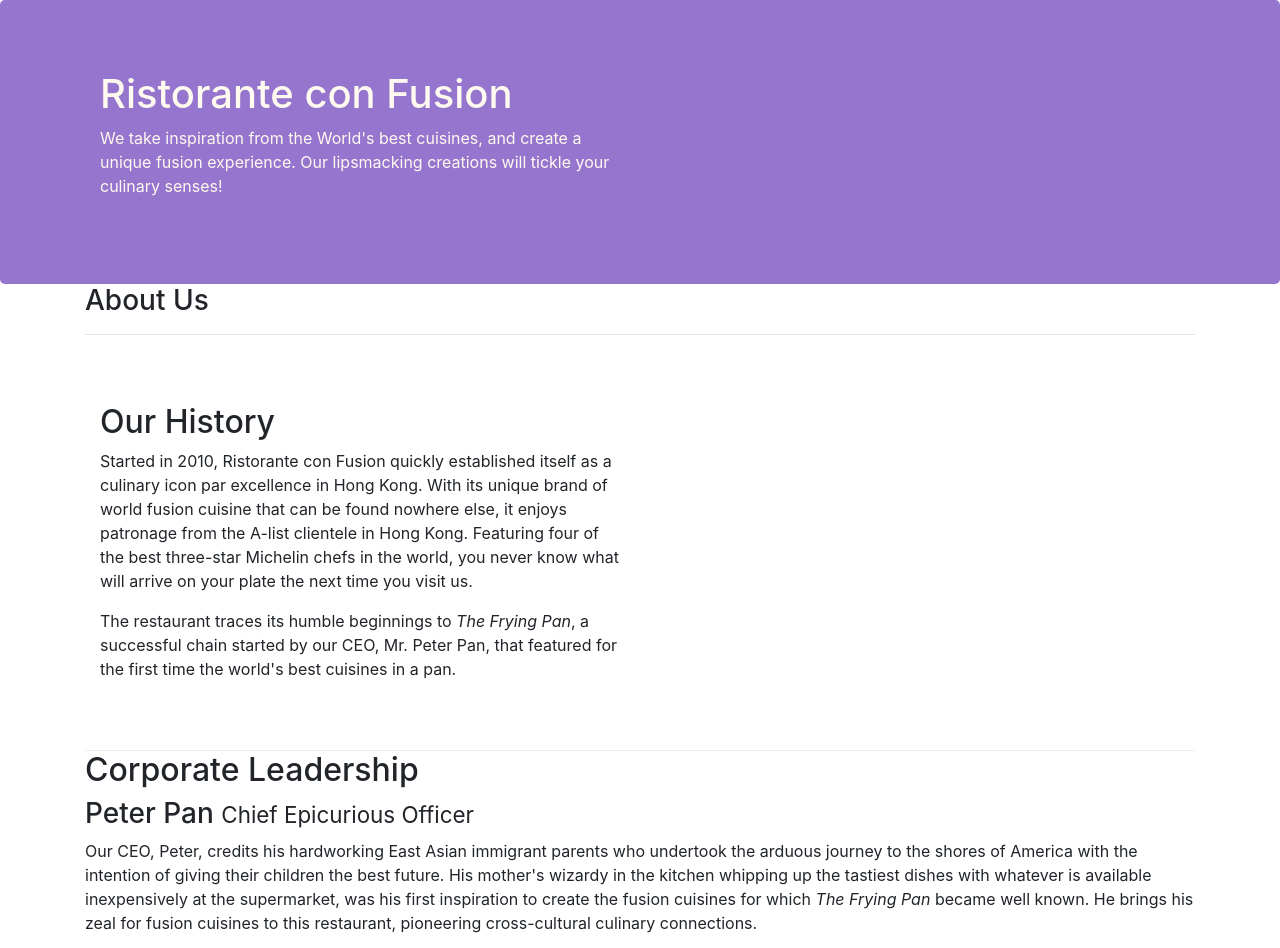
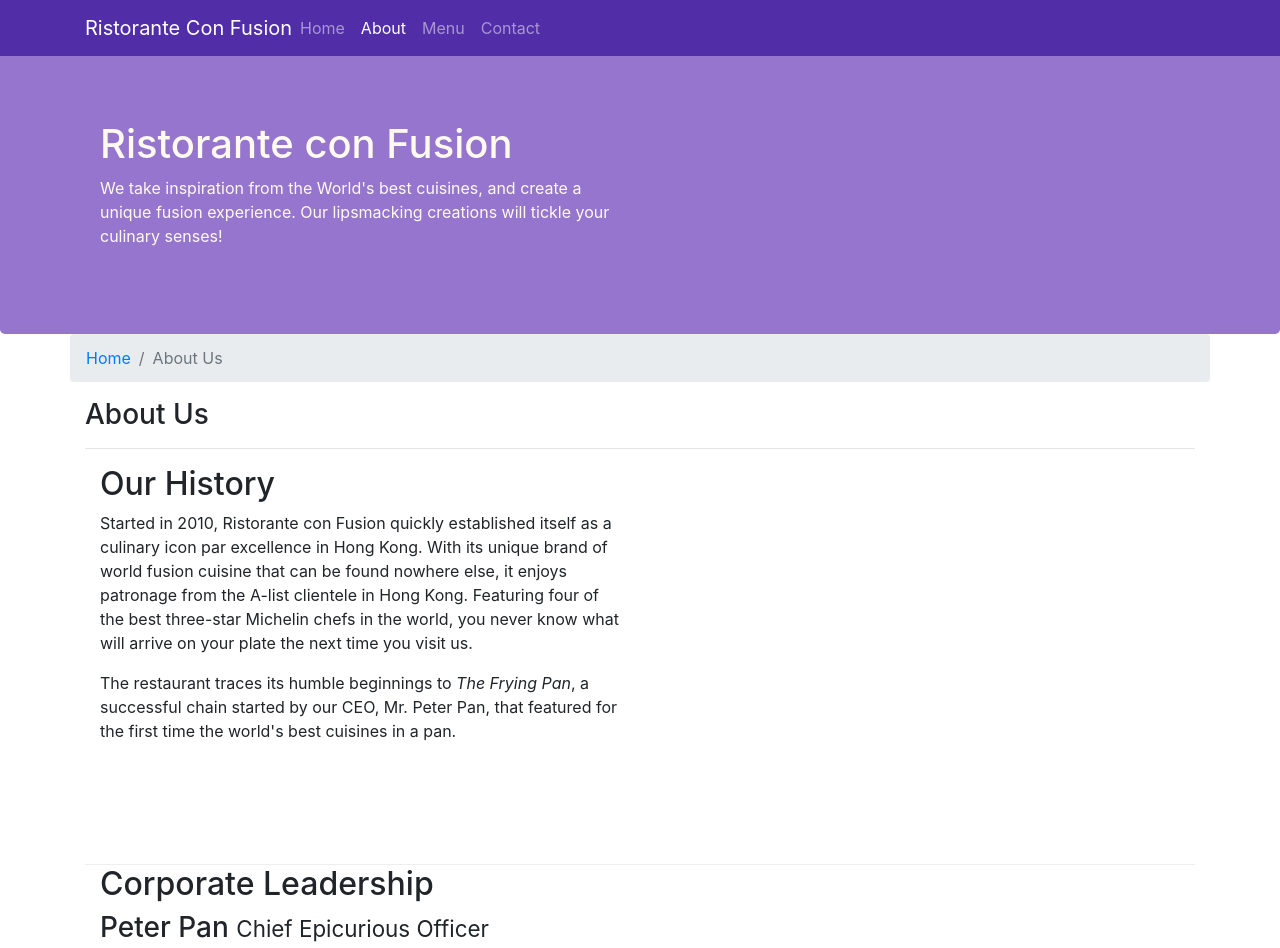
Before and after one commit to Hamzaedhi/First-Web, a website: page aboutus.html in a window 1280 px wide. Shown: the top 948 px of the page. Drawn offline with nearby package versions, Linux system fonts and the light colour scheme.

Commit message:
Navbar and Breadcrumbs

```diff
--- a/CSS/style.css
+++ b/CSS/style.css
@@ -22,8 +22,17 @@
     color: floralwhite;
 
 }
-.address{
+address{
     font-size: 80%;
     margin: 0px;
     color: #0f0f0f;
 }
+body{
+    padding: 50px 0px 0px 0px;
+    z-index: 0;
+
+}
+
+.navbar-dark{
+    background-color: #512DA8;
+}
--- a/aboutus.html
+++ b/aboutus.html
@@ -15,7 +15,24 @@
 </head>
 
 <body>
+    <nav class="navbar navbar-dark navbar-expand-sm fixed-top">
+        <div class="container">
+            <button class="navbar-toggler" type="button" data-toggle="collapse" data-target="#Navbar">
+                <span class="navbar-toggler-icon"></span>
 
+            </button>
+            <a class="navbar-brand mr-auto" href="./index.html">Ristorante Con Fusion</a>
+            <div class="collapse navbar-collapse" id="Navbar">
+                <ul class="navbar-nav mr-auto">
+                    <li class="nav-item"><a class="nav-link" href="./index.html">Home</a></li>
+                    <li class="nav-item active"><a class="nav-link" href="#">About</a></li>
+                    <li class="nav-item"><a class="nav-link" href="#">Menu</a></li>
+                    <li class="nav-item"><a class="nav-link" href="#">Contact</a></li>
+
+                </ul>
+            </div>
+        </div>
+    </nav>
     <header class="jumbotron">
         <div class="container">
             <div class="row row-header ">
@@ -31,13 +48,17 @@
 
     <div class="container">
         <div class="row ">
+            <ol class="col-12 breadcrumb">
+                <li class="breadcrumb-item"><a href="./index.html">Home</a></li>
+                <li class="breadcrumb-item active">About Us</li>
+            </ol>
             <div class="col-12">
                <h3>About Us</h3>
                <hr>
             </div>
         </div>
 
-        <div class="row row-content align-items-center">
+        <div class="row row-content">
             <div class="col-12 col-sm-6">
                 <h2>Our History</h2>
                 <p>Started in 2010, Ristorante con Fusion quickly established itself as a culinary icon par excellence in Hong Kong. With its unique brand of world fusion cuisine that can be found nowhere else, it enjoys patronage from the A-list clientele in Hong Kong.  Featuring four of the best three-star Michelin chefs in the world, you never know what will arrive on your plate the next time you visit us.</p>
@@ -48,8 +69,8 @@
         </div>
 
 
-        <div class="row row-content align-items-center">
-            <div>
+        <div class="row row-content">
+            <div class="col-12">
                 <h2>Corporate Leadership</h2>
                 <h3>Peter Pan <small>Chief Epicurious Officer</small></h3>
                 <p class="d-none d-sm-block">Our CEO, Peter, credits his hardworking East Asian immigrant parents who undertook the arduous journey to the shores of America with the intention of giving their children the best future. His mother's wizardy in the kitchen whipping up the tastiest dishes with whatever is available inexpensively at the supermarket, was his first inspiration to create the fusion cuisines for which <em>The Frying Pan</em> became well known. He brings his zeal for fusion cuisines to this restaurant, pioneering cross-cultural culinary connections.</p>
@@ -71,7 +92,7 @@
                 <div class="col-4 offset-1 col-sm-2">
                     <h5>Links</h5>
                     <ul class="list-unstyled">
-                        <li><a href="#">Home</a></li>
+                        <li><a href="./index.html">Home</a></li>
                         <li><a href="#">About</a></li>
                         <li><a href="#">Menu</a></li>
                         <li><a href="#">Contact</a></li>
```
Also changed, not shown: index.html (+19 -1 lines).
